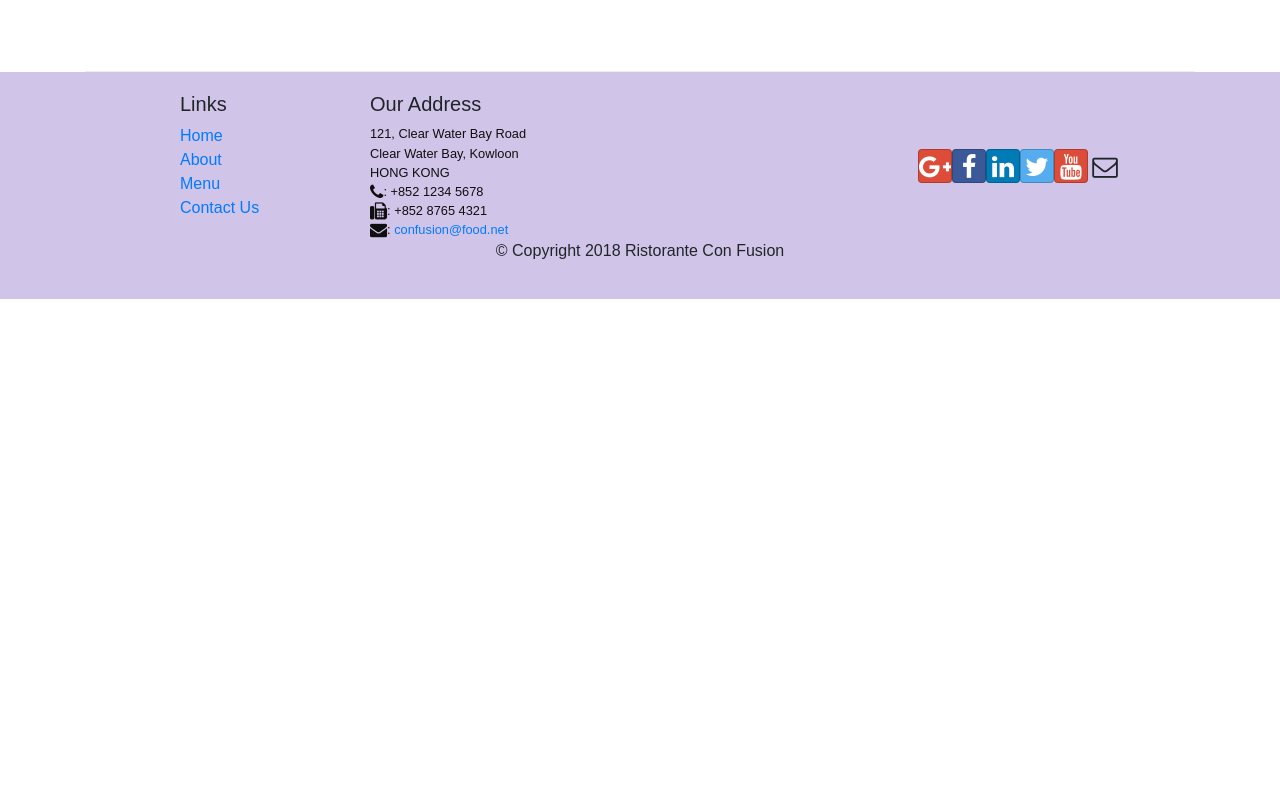
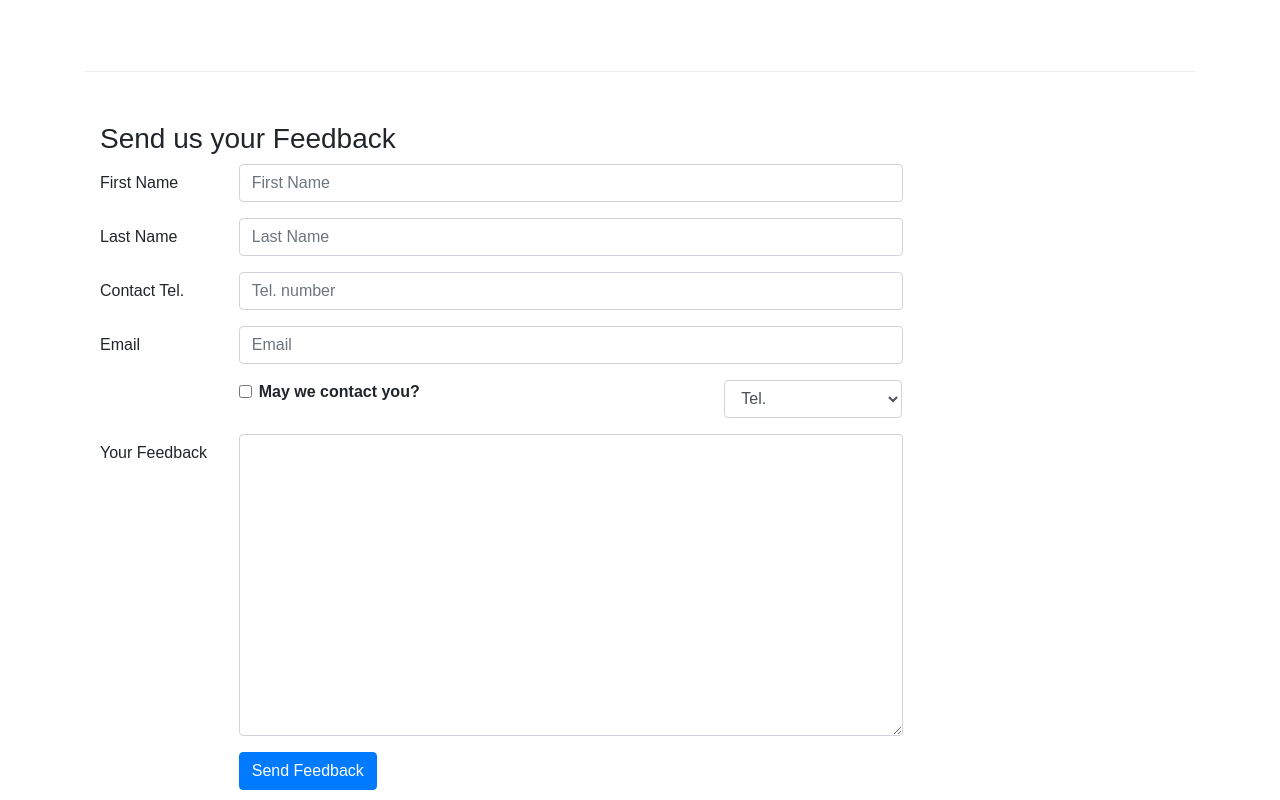
Before and after one commit to McTechie/react-restaurant-app, a React (Create React App) app: page /contactus in a window 1280 px wide. Shown: the part 800-1600 px from the top of the page. Before the commit the page ends 1099 px from the top, so only its background shows below. Built offline with nearby package versions, Linux system fonts and the light colour scheme.

Commit message:
Form utilizing Controlled Components added to Contact component

```diff
--- a/src/components/ContactComponent.js
+++ b/src/components/ContactComponent.js
@@ -1,8 +1,45 @@
-import React from 'react';
-import {Breadcrumb, BreadcrumbItem} from 'reactstrap';
+import React, {Component} from 'react';
+import {Breadcrumb, BreadcrumbItem, Button, Form, FormGroup, Label, Input, Col} from 'reactstrap';
 import {Link} from 'react-router-dom';
 
-function Contact(props) {
+class Contact extends Component {
+
+  constructor(props) {
+
+    super(props);
+
+    this.state = {
+      firstname: "",
+      lastname: "",
+      telnum: "",
+      email: "",
+      agree: false,
+      contactType: "Tel",
+      message: ""
+    }
+
+    this.handleInputChange = this.handleInputChange.bind(this);
+    this.handleSubmit = this.handleSubmit.bind(this);
+
+  }
+
+  handleInputChange(event) {
+    const target = event.target;
+    const value = target.type === 'checkbox' ? target.checked : target.value;
+    const name = target.name;
+
+    this.setState({
+      [name]: value
+    });
+  }
+
+  handleSubmit(event) {
+    console.log('Current State is: ' + JSON.stringify(this.state));
+    alert('Current State is: ' + JSON.stringify(this.state));
+    event.preventDefault();
+  }
+
+  render() {
     return(
       <div className="container">
         <div className="row">
@@ -41,8 +78,70 @@
             </div>
           </div>
         </div>
+        <div className="row row-content">
+          <div className="col-12">
+            <h3>Send us your Feedback</h3>
+          </div>
+          <div className="col-12 col-md-9">
+            <Form onSubmit={this.handleSubmit}>
+              <FormGroup row>
+                <Label htmlFor="firstname" md={2}>First Name</Label>
+                <Col md={10}>
+                  <Input type="text" id="firstname" name="firstname" placeholder="First Name" value={this.state.firstname} onChange={this.handleInputChange} />
+                </Col>
+              </FormGroup>
+              <FormGroup row>
+                <Label htmlFor="lastname" md={2}>Last Name</Label>
+                <Col md={10}>
+                  <Input type="text" id="lastname" name="lastname" placeholder="Last Name" value={this.state.lastname} onChange={this.handleInputChange} />
+                </Col>
+              </FormGroup>
+              <FormGroup row>
+                <Label htmlFor="telnum" md={2}>Contact Tel.</Label>
+                  <Col md={10}>
+                    <Input type="tel" id="telnum" name="telnum" placeholder="Tel. number" value={this.state.telnum} onChange={this.handleInputChange} />
+                  </Col>
+              </FormGroup>
+              <FormGroup row>
+                <Label htmlFor="email" md={2}>Email</Label>
+                <Col md={10}>
+                  <Input type="email" id="email" name="email" placeholder="Email" value={this.state.email} onChange={this.handleInputChange} />
+                </Col>
+              </FormGroup>
+              <FormGroup row>
+                <Col md={{size: 6, offset: 2}}>
+                  <FormGroup check>
+                    <Label check>
+                      <Input type="checkbox" name="agree" checked={this.state.agree} onChange={this.handleInputChange} /> {' '}
+                      <strong>May we contact you?</strong>
+                    </Label>
+                  </FormGroup>
+                </Col>
+                <Col md={{size: 3, offset: 1}}>
+                  <Input type="select" name="contactType" value={this.state.contactType} onChange={this.handleInputChange}>
+                    <option>Tel.</option>
+                    <option>Email</option>
+                  </Input>
+                </Col>
+              </FormGroup>
+              <FormGroup row>
+                <Label htmlFor="message" md={2}>Your Feedback</Label>
+                <Col md={10}>
+                  <Input type="textarea" id="message" name="message" rows="12" value={this.state.message} onChange={this.handleInputChange}></Input>
+                </Col>
+              </FormGroup>
+              <FormGroup row>
+                <Col md={{size: 10, offset: 2}}>
+                  <Button type="submit" color="primary"> Send Feedback </Button>
+                </Col>
+              </FormGroup>
+            </Form>
+          </div>
+        </div>
       </div>
     );
   }
 
+}
+
 export default Contact;
```
Lines whose indentation alone changed are shown as unchanged.
